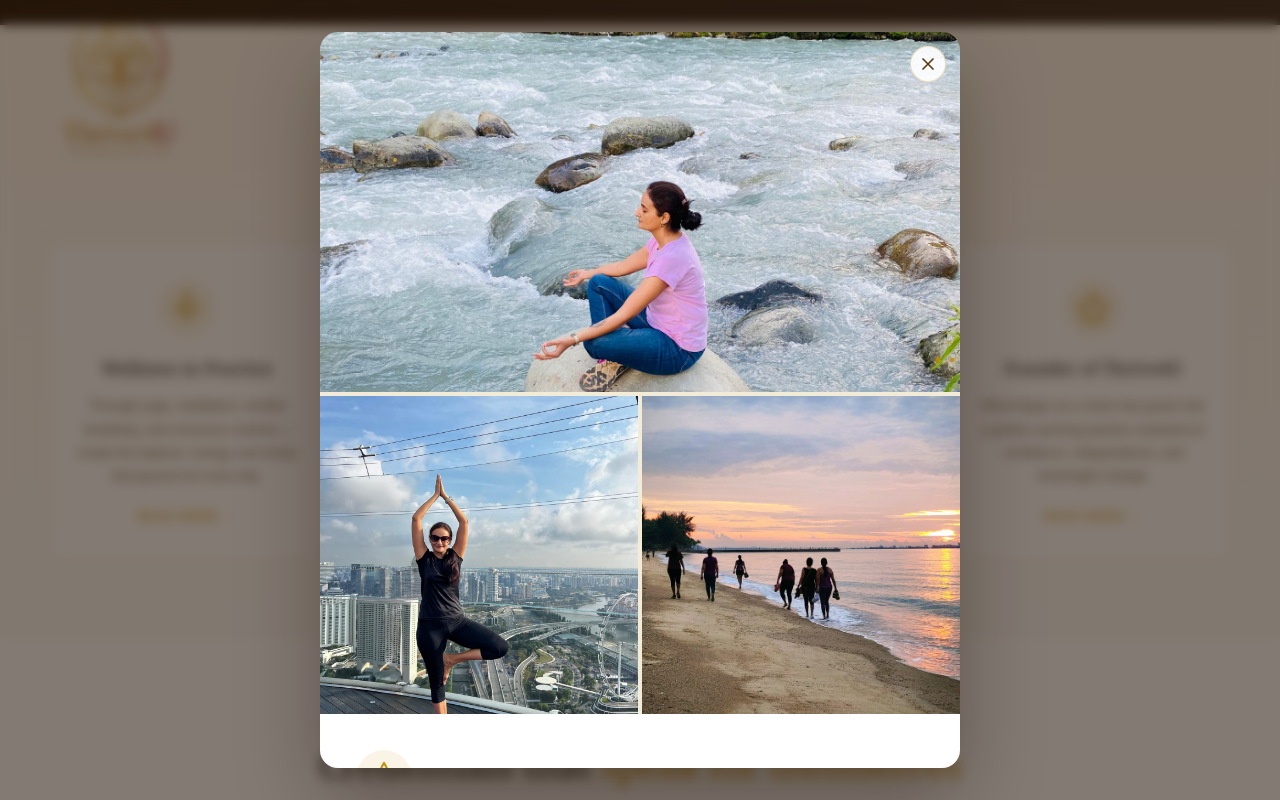
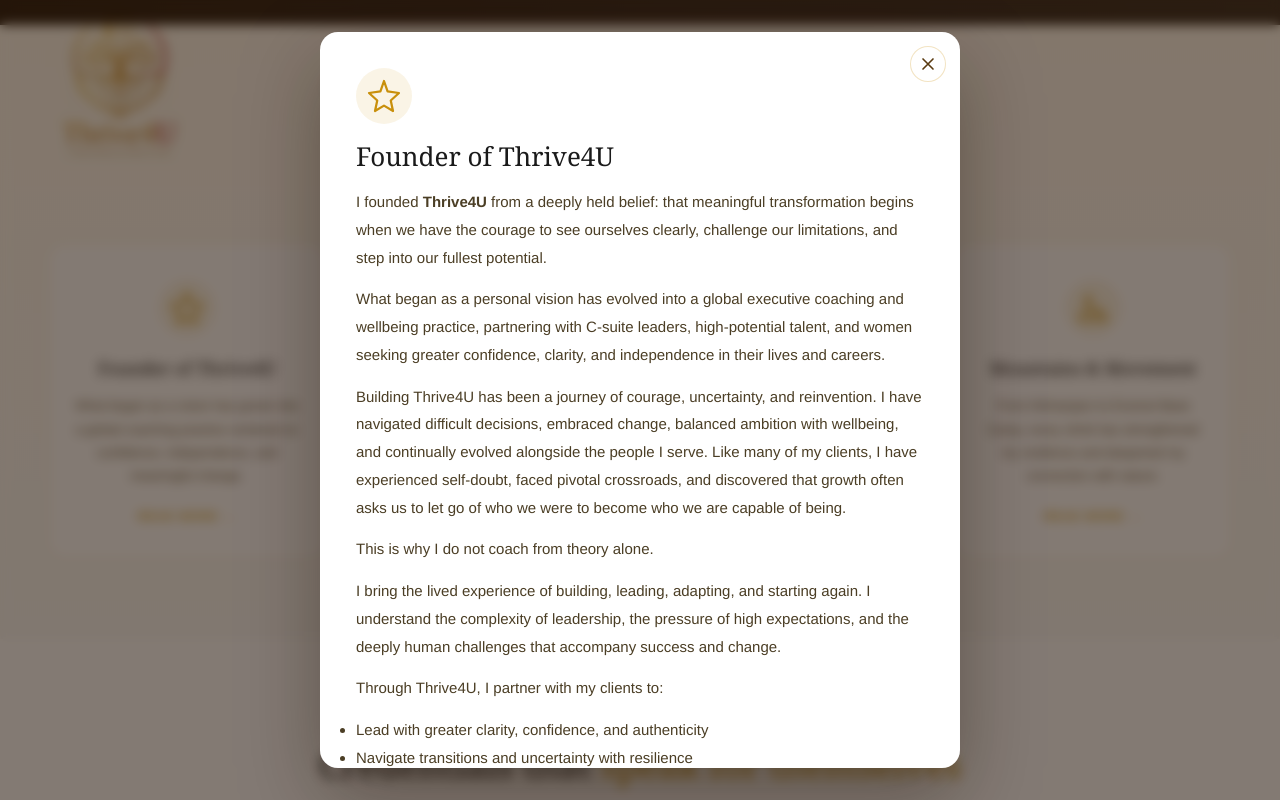
Before and after one commit to tania-gole/Thrive4U, a Next.js app: page / in a window 1280 px wide. Both pictures are taken after a click on the button 187 px from the left and 1833 px from the top of the page. Shown: the part 1433-2233 px from the top of the page. Built offline with nearby package versions, Linux system fonts and the light colour scheme; grey boxes are pictures that could not be loaded.

Commit message:
Reorder founder card first and update its story copy

```diff
--- a/components/WholePerson.tsx
+++ b/components/WholePerson.tsx
@@ -13,6 +13,37 @@
 };
 
 const pillars: Pillar[] = [
+  {
+    id: "founder",
+    title: "Founder of Thrive4U",
+    icon: (
+      <svg width="36" height="36" viewBox="0 0 24 24" fill="none" stroke="currentColor" strokeWidth="1.5" strokeLinecap="round" strokeLinejoin="round">
+        <path d="M12 2l2.39 6.96L22 10l-5.5 4.99L18 22l-6-3.6L6 22l1.5-7.01L2 10l7.61-1.04L12 2z" />
+      </svg>
+    ),
+    blurb:
+      "What began as a vision has grown into a global coaching practice centered on confidence, independence, and meaningful change.",
+    story: (
+      <>
+        <p>I founded <strong>Thrive4U</strong> from a deeply held belief: that meaningful transformation begins when we have the courage to see ourselves clearly, challenge our limitations, and step into our fullest potential.</p>
+        <p>What began as a personal vision has evolved into a global executive coaching and wellbeing practice, partnering with C-suite leaders, high-potential talent, and women seeking greater confidence, clarity, and independence in their lives and careers.</p>
+        <p>Building Thrive4U has been a journey of courage, uncertainty, and reinvention. I have navigated difficult decisions, embraced change, balanced ambition with wellbeing, and continually evolved alongside the people I serve. Like many of my clients, I have experienced self-doubt, faced pivotal crossroads, and discovered that growth often asks us to let go of who we were to become who we are capable of being.</p>
+        <p>This is why I do not coach from theory alone.</p>
+        <p>I bring the lived experience of building, leading, adapting, and starting again. I understand the complexity of leadership, the pressure of high expectations, and the deeply human challenges that accompany success and change.</p>
+        <p>Through Thrive4U, I partner with my clients to:</p>
+        <ul>
+          <li>Lead with greater clarity, confidence, and authenticity</li>
+          <li>Navigate transitions and uncertainty with resilience</li>
+          <li>Break through limiting beliefs and self-imposed barriers</li>
+          <li>Strengthen their presence, influence, and impact</li>
+          <li>Create success that is both meaningful and sustainable</li>
+        </ul>
+        <p>At the heart of Thrive4U is a simple yet powerful belief: when people reconnect with who they truly are and lead from that place of authenticity, they don’t just transform their own lives—they create a ripple effect that transforms the people, teams, and communities around them.</p>
+        <p>My role is to hold up the mirror, ask the questions that matter, and create the space for lasting change.</p>
+        <p>Because thriving isn’t about becoming someone else. It’s about having the courage to become more fully yourself.</p>
+      </>
+    ),
+  },
   {
     id: "wellness",
     title: "Wellness in Practice",
@@ -74,25 +105,6 @@
       </>
     ),
     images: ["/images/Mountain1.jpeg", "/images/Mountain2.jpeg"],
-  },
-  {
-    id: "founder",
-    title: "Founder of Thrive4U",
-    icon: (
-      <svg width="36" height="36" viewBox="0 0 24 24" fill="none" stroke="currentColor" strokeWidth="1.5" strokeLinecap="round" strokeLinejoin="round">
-        <path d="M12 2l2.39 6.96L22 10l-5.5 4.99L18 22l-6-3.6L6 22l1.5-7.01L2 10l7.61-1.04L12 2z" />
-      </svg>
-    ),
-    blurb:
-      "What began as a vision has grown into a global coaching practice centered on confidence, independence, and meaningful change.",
-    story: (
-      <>
-        <p>I founded Thrive4U from the ground up, transforming a personal vision into a global coaching practice focused on meaningful and lasting change.</p>
-        <p>Building the business required me to navigate uncertainty, make difficult decisions, remain resilient, and continually grow alongside the people I serve. I have experienced many of the same challenges my clients face: balancing ambition and wellbeing, overcoming self-doubt, adapting to change, and finding the courage to move forward.</p>
-        <p>Through Thrive4U, I support women in recognising their strengths, finding their voice, and creating greater independence in both their professional and personal lives. My work is centered on helping women move beyond limiting beliefs, build confidence, and take intentional steps towards the future they want.</p>
-        <p>I do not coach from theory alone. I draw from the realities of building, leading, adapting, and starting again. Thrive4U reflects my belief that every woman deserves the confidence, freedom, and opportunity to become the author of her own life.</p>
-      </>
-    ),
   },
 ];
 
```
